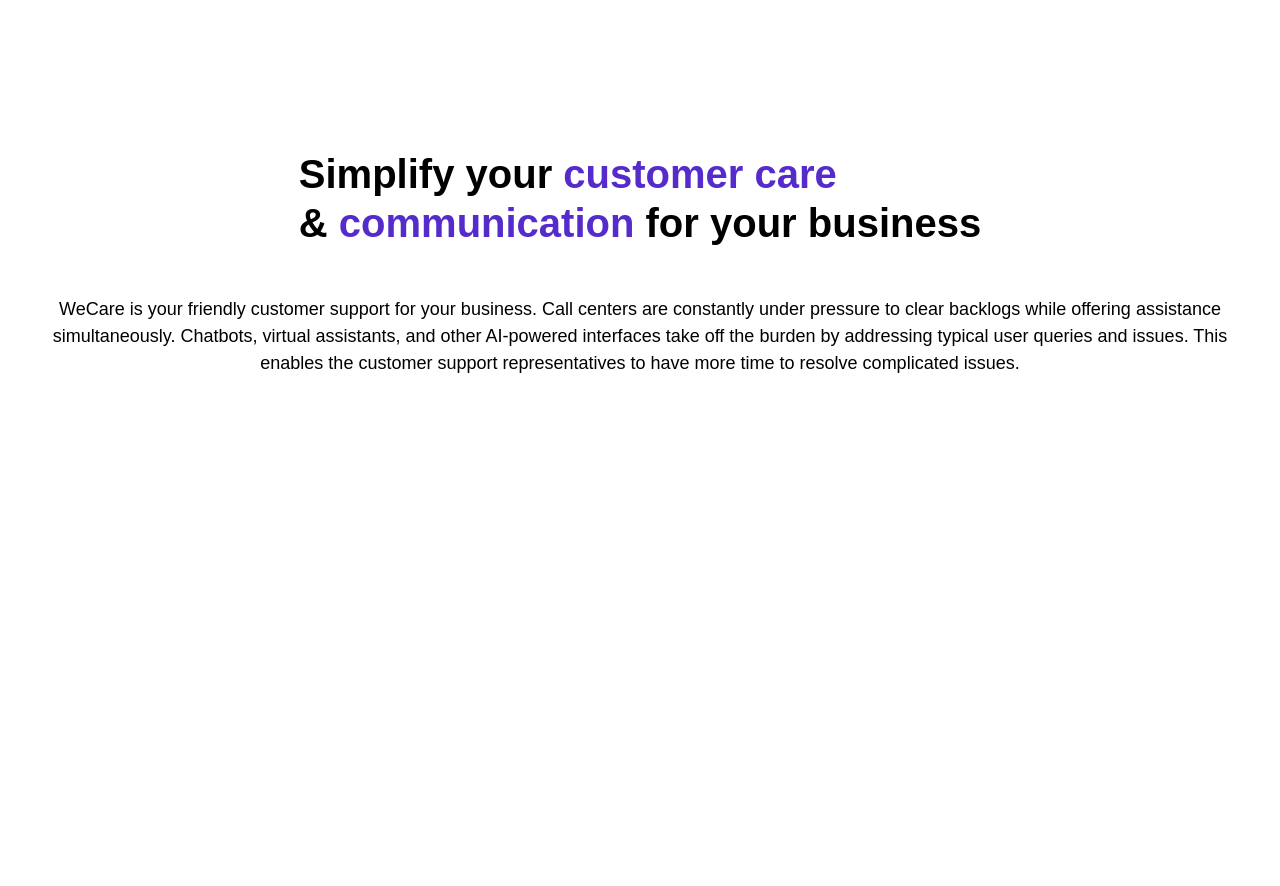
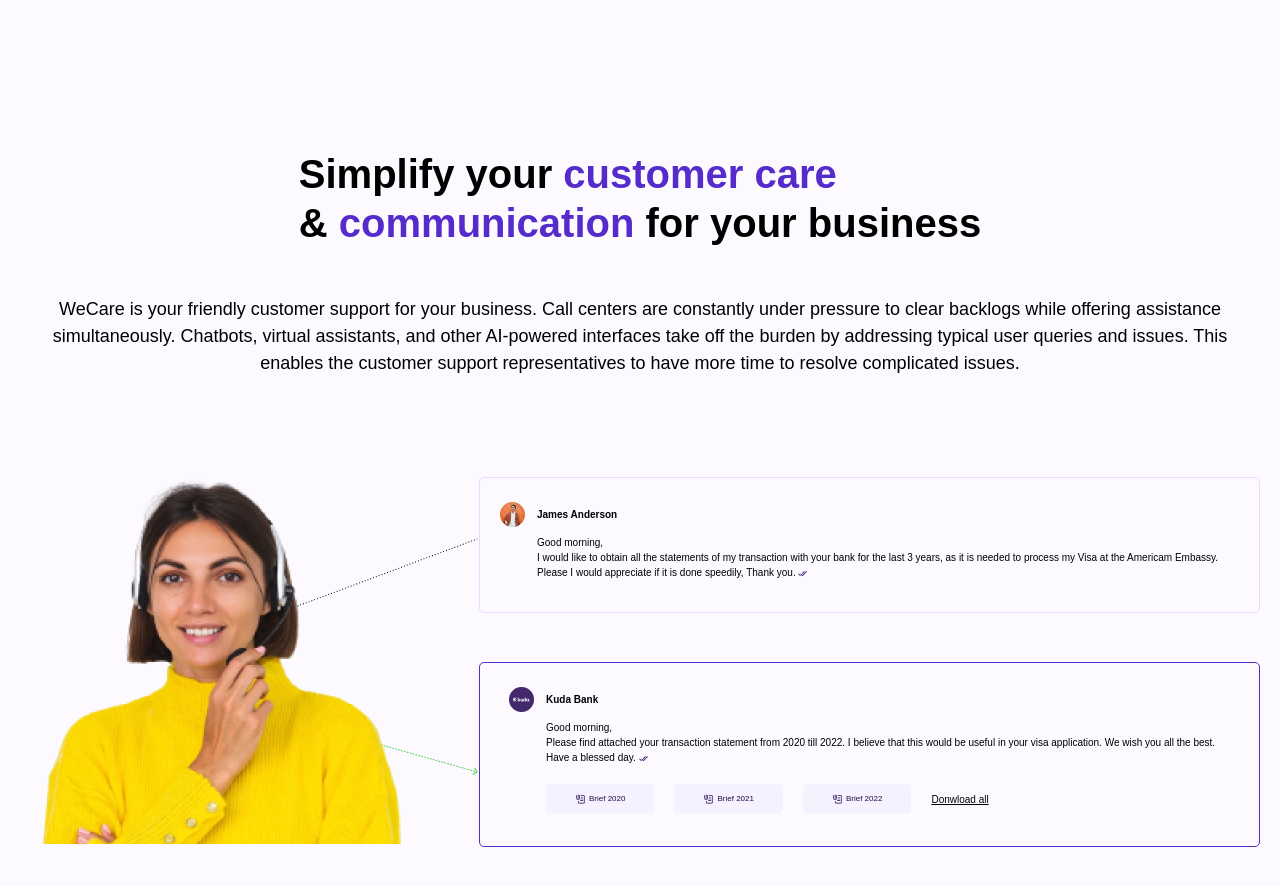
Before and after one commit to Itzadetunji/wecare, a Next.js app: page / in a window 1280 px wide. Shown: the top 886 px of the page. Before the commit the page ends 800 px from the top, so only its background shows below. Built offline with nearby package versions, Linux system fonts and the light colour scheme.

Commit message:
Added the hero image section

```diff
--- a/pages/index.tsx
+++ b/pages/index.tsx
@@ -2,11 +2,16 @@
 import { Inter } from "@next/font/google";
 import type { NextPage } from "next";
 import HeroText from "@/components/HeroText";
+import HeroImage from "@/components/HeroImage";
 
 const Home: NextPage = () => {
 	return (
 		<main>
+			<section className="bg-[#FDFAFF]">
 			<HeroText />
+			<HeroImage />
+
+			</section>
 		</main>
 	);
 };
```
